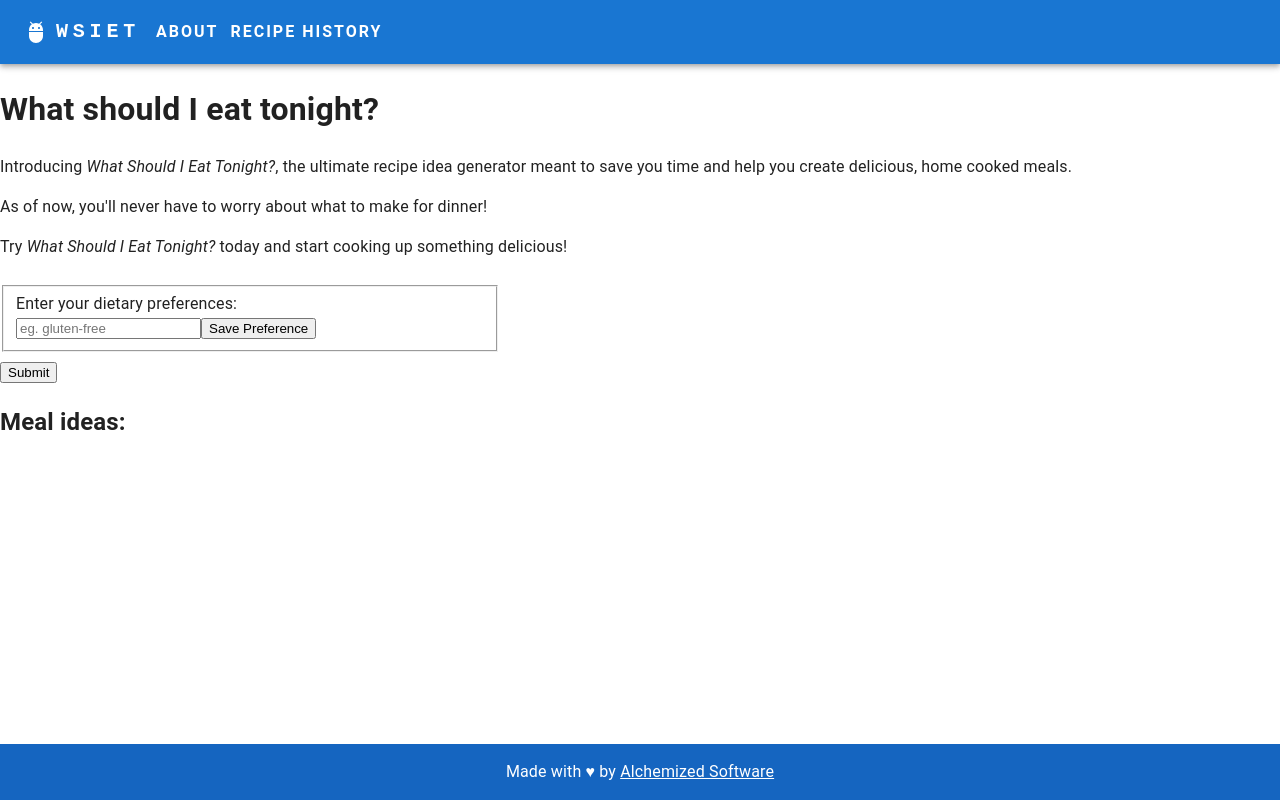
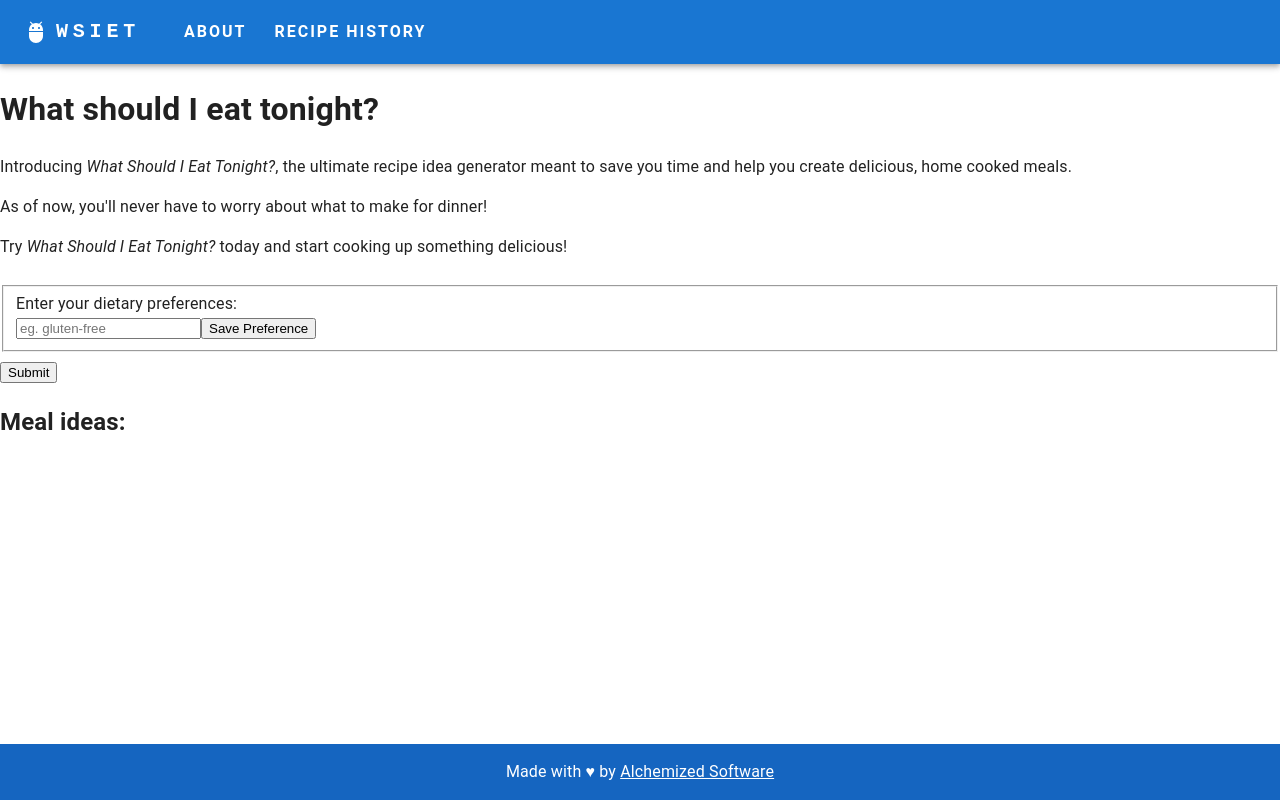
Before and after one commit to IM-Deane/aigrub, a Next.js app: page / in a window 1280 px wide. Built offline with nearby package versions, Linux system fonts and the light colour scheme.

Commit message:
Updated navbar styling and file cleanup

```diff
--- a/components/NavBar.tsx
+++ b/components/NavBar.tsx
@@ -110,7 +110,7 @@ function NavBar() {
 						<Link
 							href="/about"
 							style={{
-								marginRight: "12px",
+								margin: "0 28px",
 								color: "white",
 								textTransform: "uppercase",
 								textDecoration: "none",
@@ -123,7 +123,6 @@ function NavBar() {
 						<Link
 							href="/recipe-history"
 							style={{
-								marginRight: "12px",
 								color: "white",
 								textTransform: "uppercase",
 								textDecoration: "none",
--- a/components/RecipeForm.tsx
+++ b/components/RecipeForm.tsx
@@ -6,8 +6,6 @@ const RecipeForm = ({ handleMeals }) => {
 
 	const handleChange = (e) => {
 		setNewPref(e.target.value);
-		// // on enter key add pref to list
-		// if (e.keyCode === 13) handleAddPref();
 	};
 
 	const handleAddPref = () => {
@@ -53,7 +51,7 @@ const RecipeForm = ({ handleMeals }) => {
 	};
 
 	return (
-		<div style={{ width: "500px" }}>
+		<div style={{ width: "100%" }}>
 			<div
 				style={{
 					minHeight: "10px",
```
